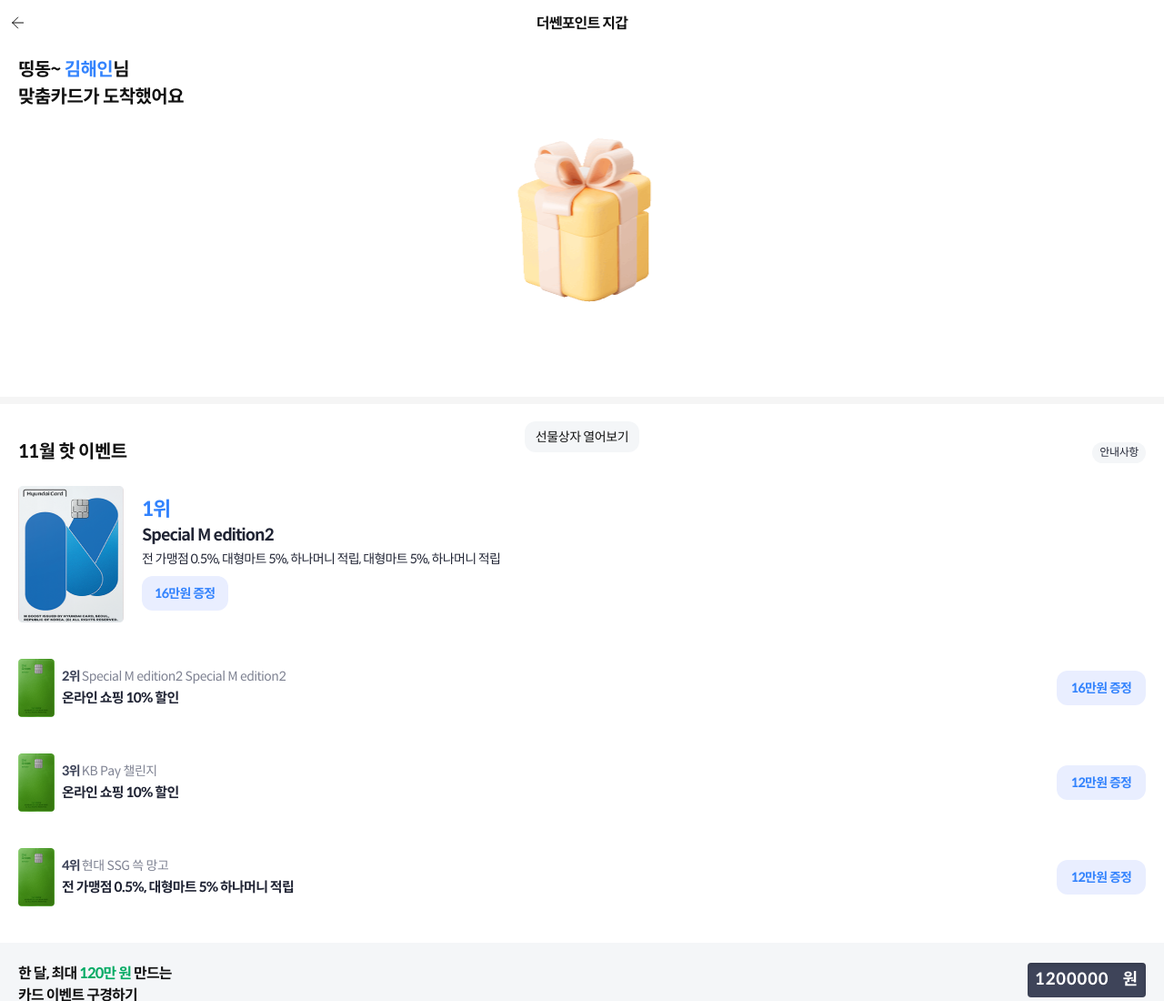
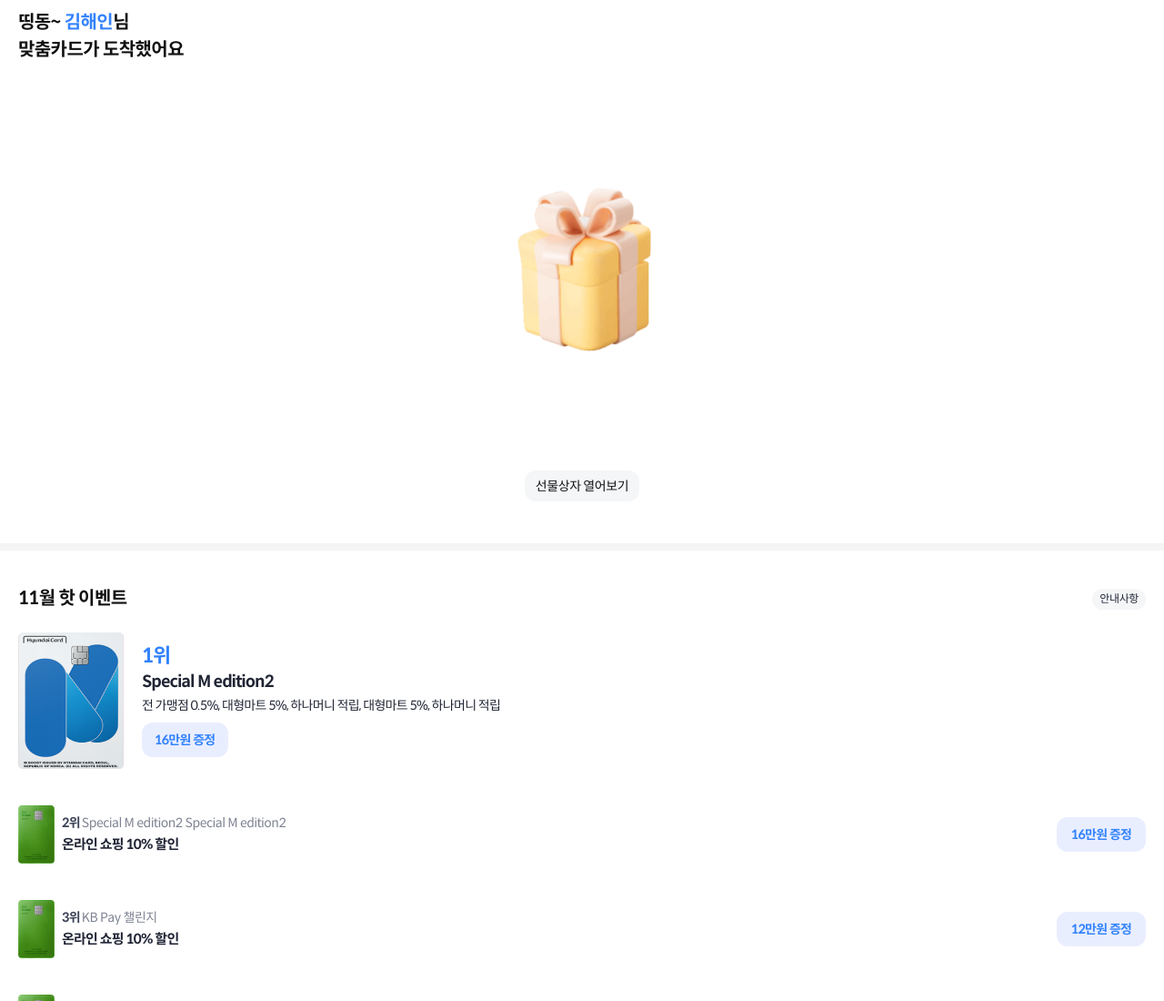
Before and after one commit to kino-ona/thessen, a website: page src/html/look/look_landing_gift.html in a window 1280 px wide. Shown: the top 1100 px of the page at 91% size. Drawn offline with nearby package versions, Linux system fonts and the light colour scheme; files that its build step writes are made by us from their sources.

Commit message:
update - code arr

```diff
--- a/src/html/look/look_landing_gift.html
+++ b/src/html/look/look_landing_gift.html
@@ -14,10 +14,10 @@
 <body>
   <div id="wrap">
     <!-- header -->
-    <header id="header" data-ui-fixed='top'>
+    <!-- <header id="header" data-ui-fixed='top'>
       <h1 class="page-tit">더쎈포인트 지갑</h1>
       <button type="button" class="btn-back"><i></i></button>
-    </header>
+    </header>  -->
     <!-- //header -->
     <!-- container -->
     <div id="container" class="look-landing">
@@ -29,7 +29,7 @@
             띵동~ <span>김해인</span>님 <br>
             맞춤카드가 도착했어요
           </h2>
-          <div class="content-title figure cta" style="width: 100%;">
+          <div class="content-title figure" style="width: 100%;">
             <button type="button" class="image"><img src="../../resources/images/gift_bf_click.gif" /></button>
             <div class="cta-desc">선물상자 열어보기</div>
           </div>
@@ -272,7 +272,6 @@
     <!-- //container -->
   </div>
   <script src="../../resources/js/jquery-1.12.4.min.js"></script>
-  <!-- <script src="../../resources/js/swiper-4.5.1.min.js"></script> -->
   <script src="../../resources/js/swiper-bundle.min.js"></script>
   <script src="../../resources/js/design.js"></script>
   <script>
@@ -295,8 +294,9 @@
 				slideShadows : false,
 			}
     });
-
-    console.log(swiper1)
+    $('button.image').on('click', function(){
+      $(this).find('img').attr('src', '../../resources/images/gift_aft_click.gif');
+    })
   </script>
 </body>
 
```
Also changed, not shown: src/html/look/look_landing.html (+0 -1 lines), src/html/look/look_landing_num.html (+3 -57 lines).
